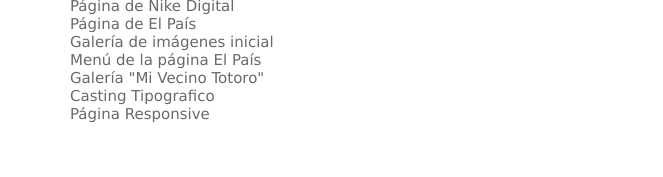
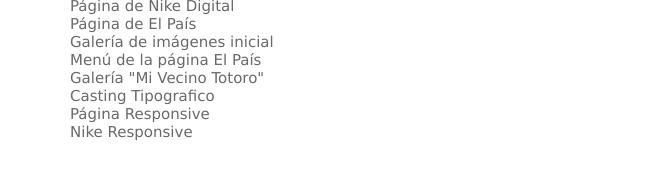
Before and after one commit to MarB46/tped1-24-25, a plain HTML site: page index.html in a window 1280 px wide. Shown: the part 157-334 px from the top of the page, without its empty margins (178-841 px from the left). Drawn offline with Linux system fonts and the light colour scheme.

Commit message:
Cambio en la página base

```diff
--- a/index.html
+++ b/index.html
@@ -18,6 +18,7 @@
         <li><a class="five" href="Sesion 13 y 14/index.html">Galería "Mi Vecino Totoro"</a></li>
         <li><a class="eight" href="Casting Tipografico/index.html">Casting Tipografico</a></li>
         <li><a class="nine" href="Pagina Responsive/">Página Responsive</a></li>
+        <li><a class="teen" href="Nike Responsive/">Nike Responsive</a></li>
     </ul></a>
 </body>
 </html>
```
